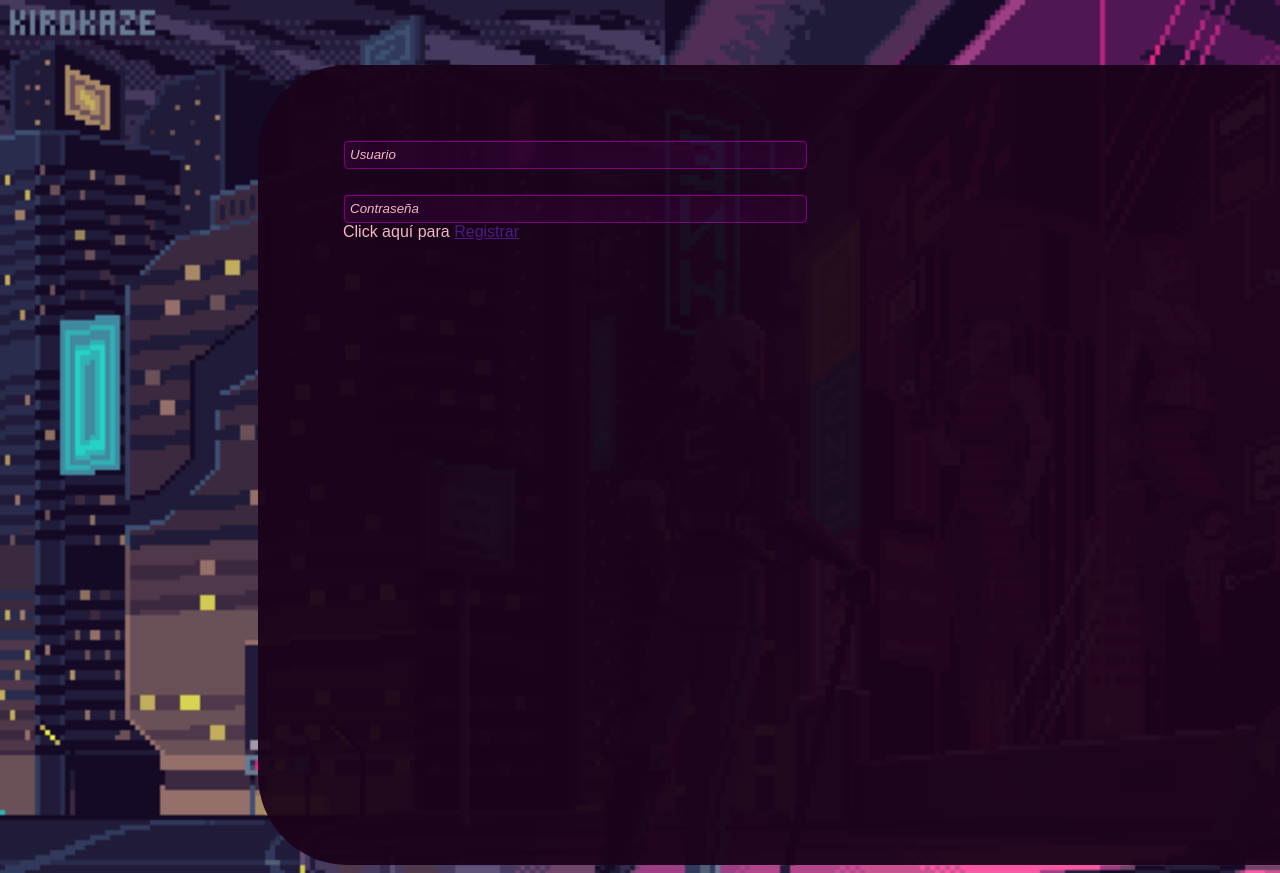
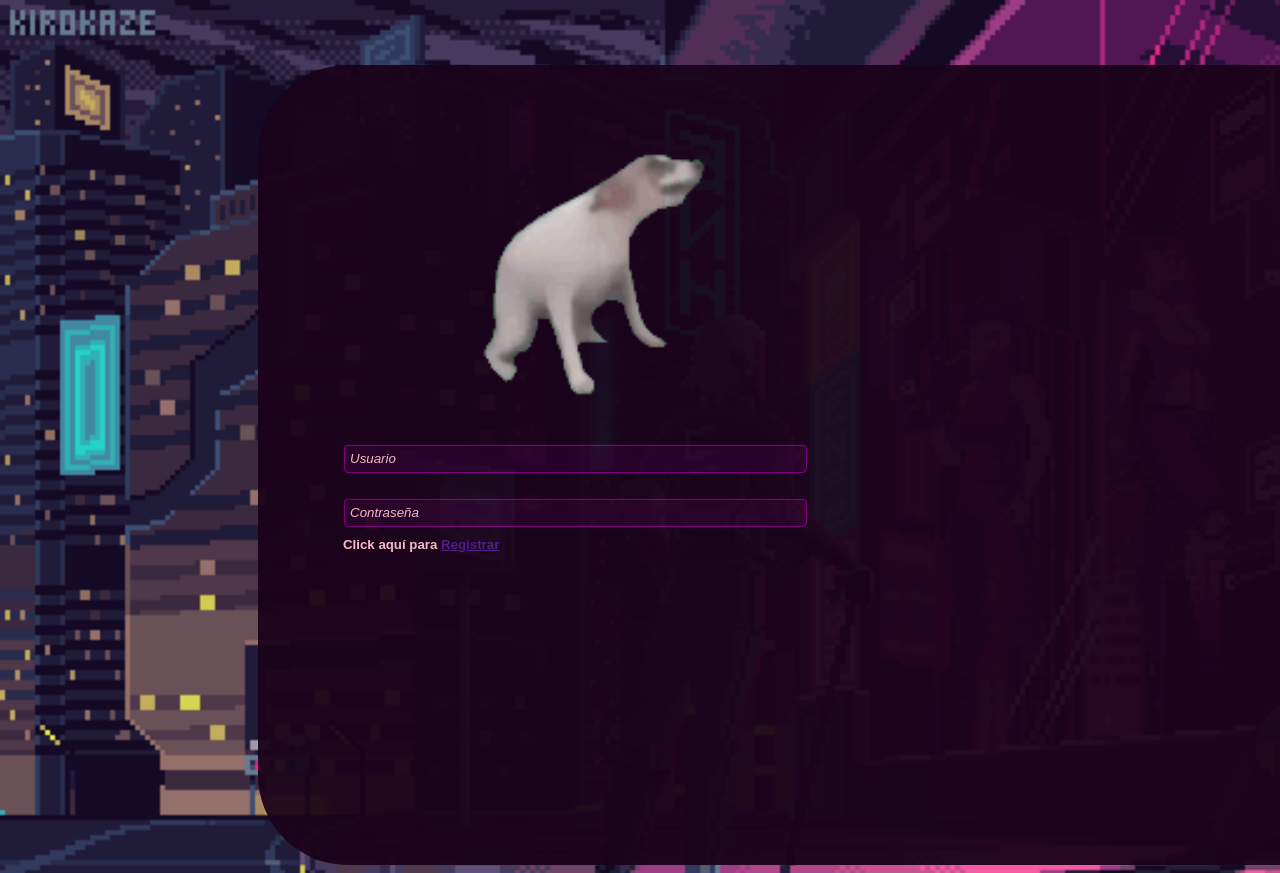
Before and after one commit to SaturnRingz/HTML, a plain HTML site: page index.html in a window 1280 px wide. Shown: the top 873 px of the page. Drawn offline with Linux system fonts and the light colour scheme.

Commit message:
givin structure to the webpage

```diff
--- a/index.html
+++ b/index.html
@@ -10,11 +10,13 @@
 <body id="FargoContainer">
     <section id="FargoLogger">
         <section id="FargoLogTray">
+            <img src="styles/img/randomicons/dogo.gif" id="IconRandomizer">
+            <div></div>
             <input type="Username" id="Username" placeholder="Usuario">
             <div></div>
             <input type="Password" id="Password" placeholder="Contraseña">
             <div></div>
-            <span id="RegisterOption">Click aquí para <a href="">Registrar</a></span>
+            <h5 id="RegisterOption">Click aquí para <a href="">Registrar</a></h5>
         </section>
     </section>
 </body>
```
